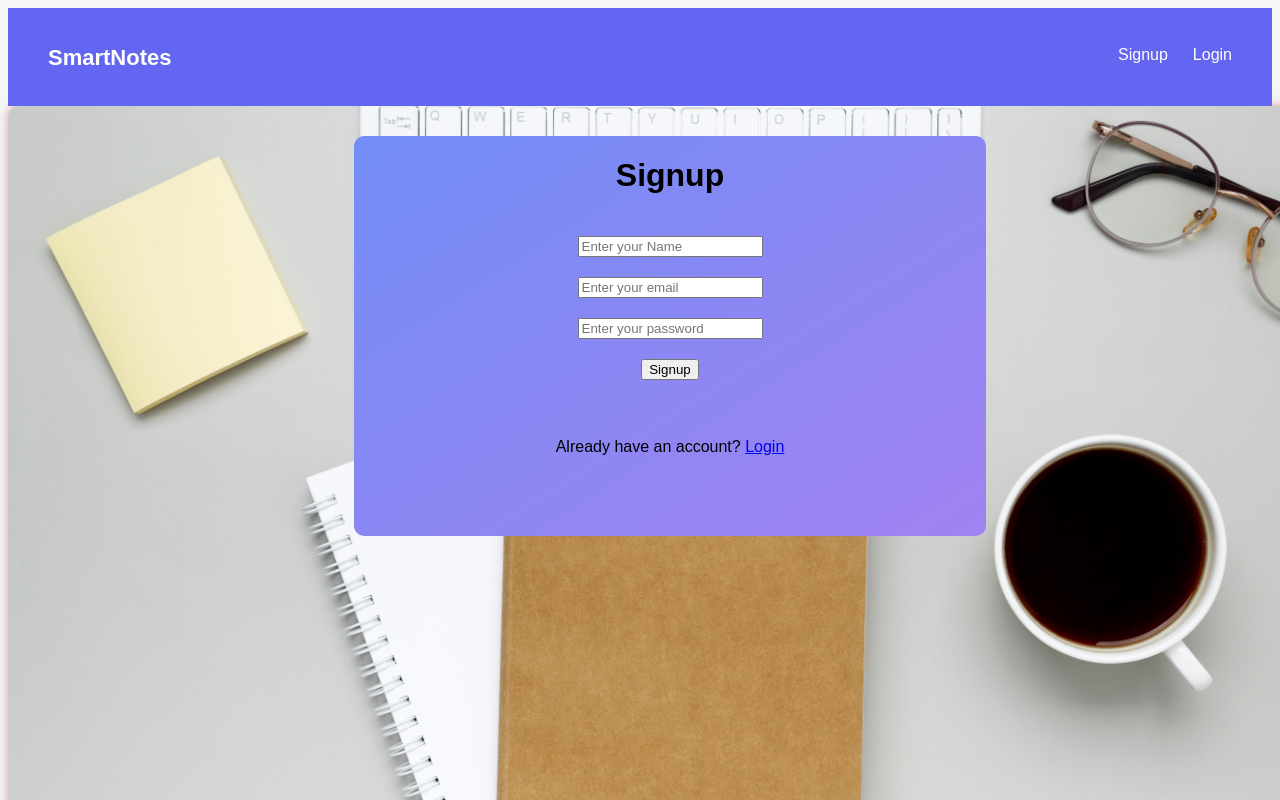
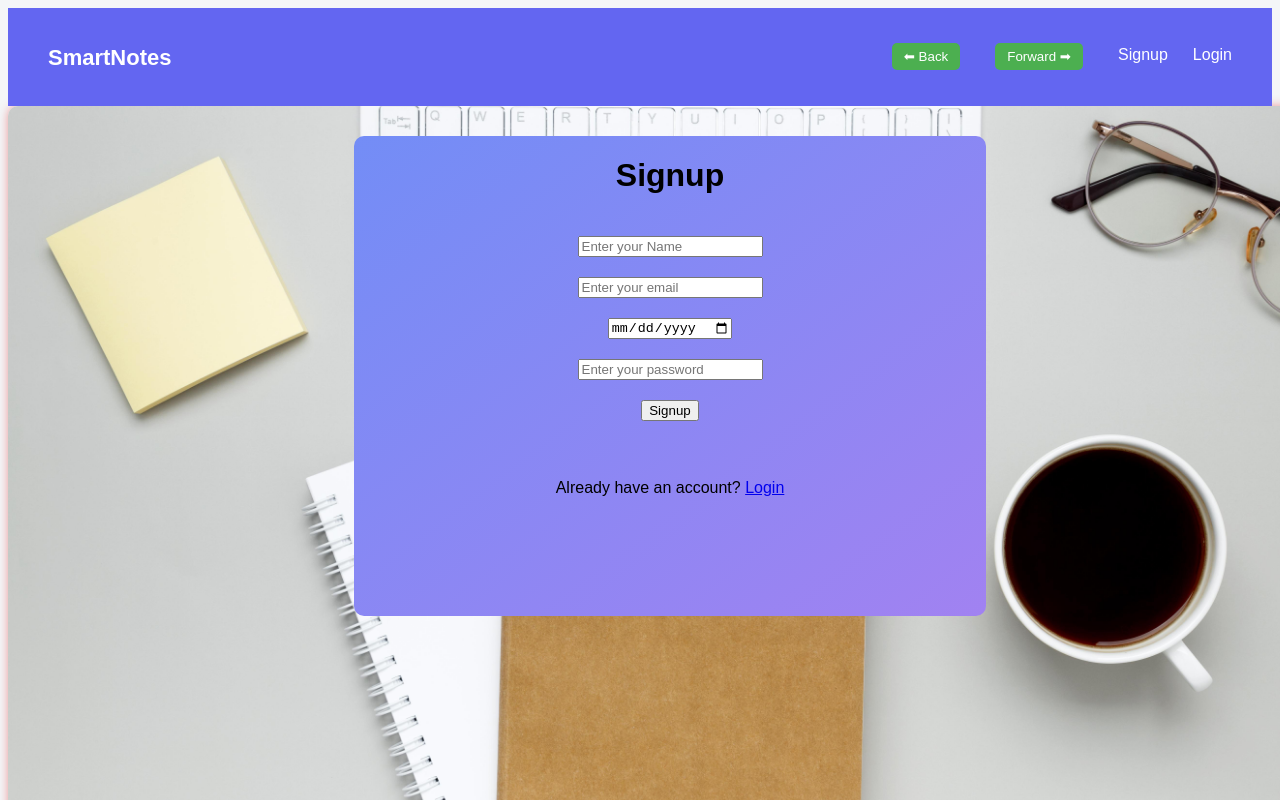
Before and after one commit to chinmayabuntys/smartNoteapp, a React (Vite) app in the folder frontend/: page /signup in a window 1280 px wide. Shown: the top 800 px of the page. Built offline with nearby package versions, Linux system fonts and the light colour scheme.

Commit message:
forward abd backward feature add

```diff
--- a/frontend/src/components/Navbar.jsx
+++ b/frontend/src/components/Navbar.jsx
@@ -15,6 +15,14 @@ function Navbar() {
     navigate("/login");
   };
 
+  const goBack = () => {
+    navigate(-1);
+  };
+
+  const goForward = () => {
+    navigate(1);
+  };
+
   return (
     <nav className="navbar">
 
@@ -23,6 +31,10 @@ function Navbar() {
       </h2>
 
       <div className="nav-links">
+
+        {/* Back & Forward Buttons */}
+        <button className="nav-btn" onClick={goBack}>⬅ Back</button>
+        <button className="nav-btn" onClick={goForward}>Forward ➡</button>
 
         {!token ? (
           <>
--- a/frontend/src/components/navbar.css
+++ b/frontend/src/components/navbar.css
@@ -73,3 +73,16 @@
   background:#e63946;
   transform:translateY(-1px);
 }
+.nav-btn{
+  margin-right:10px;
+  padding:6px 12px;
+  border:none;
+  background:#4CAF50;
+  color:white;
+  border-radius:5px;
+  cursor:pointer;
+}
+
+.nav-btn:hover{
+  background:#3e8e41;
+}
--- a/frontend/src/pages/Home.jsx
+++ b/frontend/src/pages/Home.jsx
@@ -1,10 +1,24 @@
-import React from "react";
+import React, { useEffect } from "react";
+import { useState } from "react";
+import Loader from "./Loader";
 import { useNavigate } from "react-router-dom";
 import "../style/Home.css";
 
 function Home() {
+  const[loading, setLoading] =useState(true);
 
   const navigate = useNavigate();
+  useEffect(() => {
+    const timer = setTimeout(() => {
+      setLoading(false);
+    }, 2000);
+
+    return () => clearTimeout(timer);
+  }, []);
+
+  if (loading) {
+    return <Loader />;
+  }
 
   return (
     <div className="home">
--- a/frontend/src/pages/Signup.jsx
+++ b/frontend/src/pages/Signup.jsx
@@ -1,60 +1,73 @@
-import React, { useState } from 'react';
-import axios from 'axios';
-import toast from 'react-hot-toast';
+import React, { useState } from "react";
+import axios from "axios";
+import toast from "react-hot-toast";
 import { useNavigate } from "react-router-dom";
-import { Link } from 'react-router-dom';
-import '../style/Signup.css';
+import { Link } from "react-router-dom";
+import "../style/Signup.css";
 
 function Signup() {
-  const [name, setName] = useState('');
-  const [email, setEmail] = useState('');
-  const [password, setPassword] = useState('');
+  const [name, setName] = useState("");
+  const [dob, setDob] = useState("");
+  const [email, setEmail] = useState("");
+  const [password, setPassword] = useState("");
   const navigate = useNavigate();
 
   const handleSubmit = async (e) => {
     e.preventDefault();
     try {
-      const res = await axios.post(
-        'http://localhost:5000/api/users/signup',
-        { name, email, password }
-      );
+      const res = await axios.post("http://localhost:5000/api/users/signup", {
+        name,
+        email,
+        dob,
+        password,
+      });
 
       toast.success(res.data.message);
-      navigate('/login');
+      navigate("/login");
     } catch (error) {
       toast.error(error.response?.data?.message || "Signup failed");
     }
   };
 
   return (
-    <div className='signup-container'>
-      <form onSubmit={handleSubmit} className='signup-form-container'>
+    <div className="signup-container">
+      <form onSubmit={handleSubmit} className="signup-form-container">
         <h1>Signup</h1>
 
         <input
           type="text"
           placeholder="Enter your Name"
           value={name}
-        onChange={(e)=>setName(e.target.value)}
+          onChange={(e) => setName(e.target.value)}
         />
 
         <input
           type="email"
           placeholder="Enter your email"
           value={email}
-        onChange={(e)=>setEmail(e.target.value)}
+          onChange={(e) => setEmail(e.target.value)}
+        />
+
+        <input
+          type="date"
+          name="dob"
+          id=""
+          value={dob}
+          onChange={(e) => setDob(e.target.value)}
         />
 
         <input
           type="password"
           placeholder="Enter your password"
           value={password}
-        onChange={(e)=>setPassword(e.target.value)}
+          onChange={(e) => setPassword(e.target.value)}
         />
 
         <button type="submit">Signup</button>
         <br />
-      <span>Already have an account? <Link to="/login">Login</Link></span>
+        <span>
+          Already have an account? <Link to="/login">Login</Link>
+        </span>
       </form>
     </div>
   );
--- a/frontend/src/style/Signup.css
+++ b/frontend/src/style/Signup.css
@@ -10,7 +10,7 @@
     display:flex;
     flex-direction:column;
     align-items:center;
-    height:50vh;
+    height:60vh;
     width:50%;
     margin: auto;
     gap:20px;
```
Also changed, not shown: 1 other file (tests, documents, lock files or other folders). Lines whose indentation alone changed are shown as unchanged.
